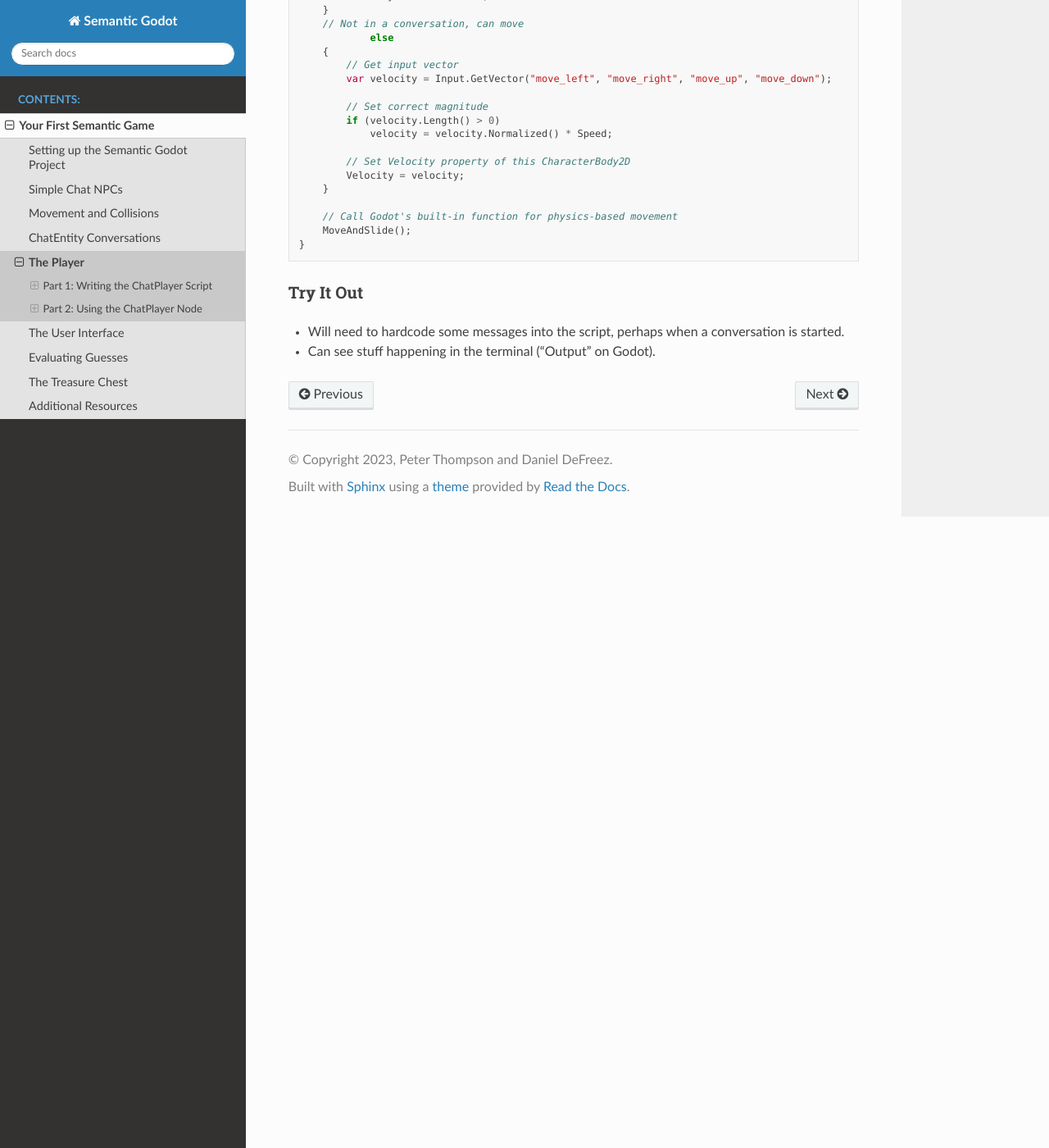
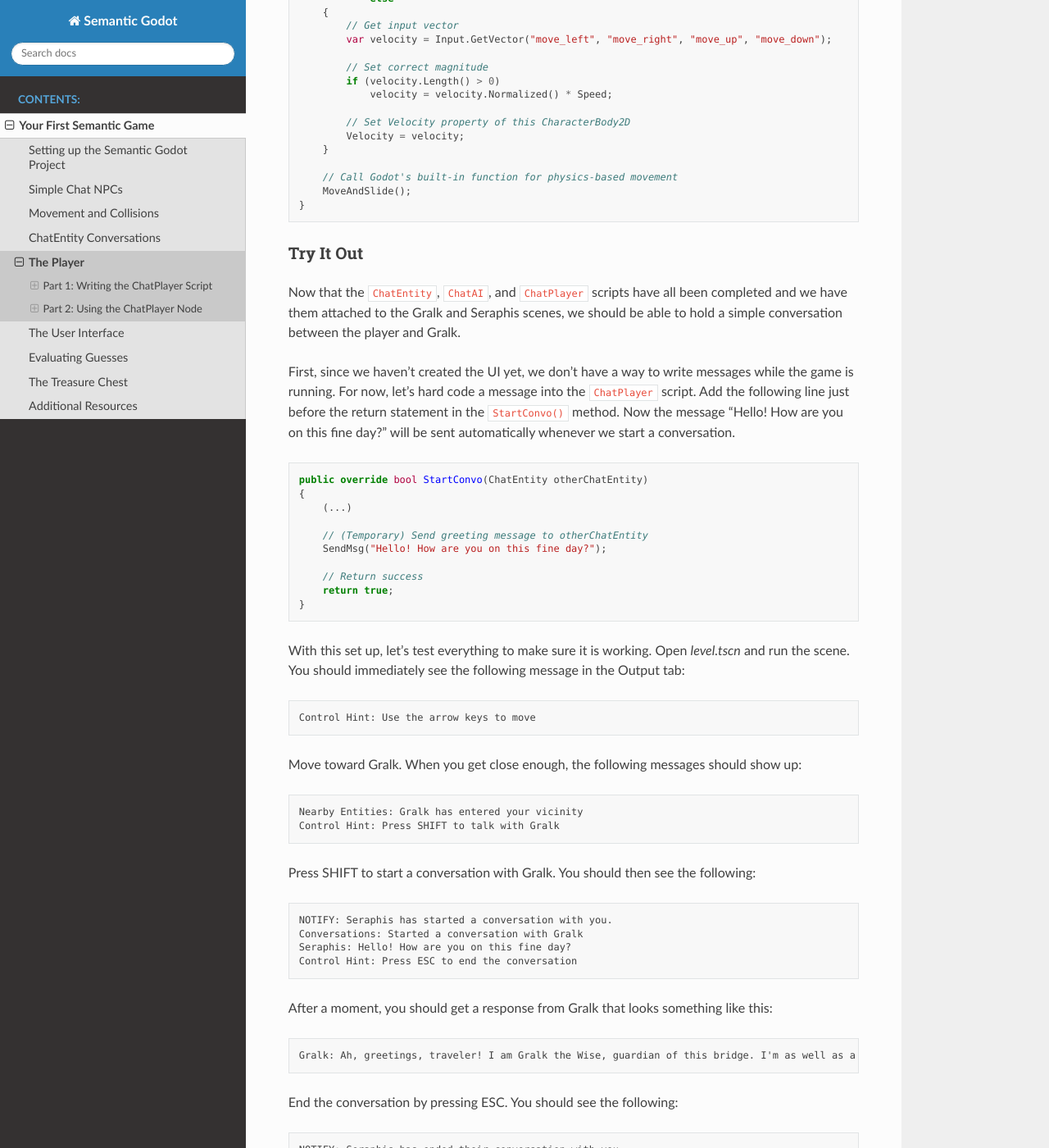
Before and after one commit to RaiderSoft/semantic-godot, a Sphinx documentation site: the page built from docs/first_semantic_game/05.the_player.rst, in a window 1280 px wide and 1400 px high, scrolled down 6963 px. Shown: the whole window at 82% size. Built offline with Sphinx 7.4.7 and the Read the Docs theme 2.0.0, drawn with Linux system fonts in a browser that asks for light colours; some of the changed text lies outside the part shown.

Commit message:
Fill out 'Try It Out' part of section 5

```diff
--- a/docs/first_semantic_game/05.the_player.rst
+++ b/docs/first_semantic_game/05.the_player.rst
@@ -97,14 +96,14 @@ indicating that.
         {
             ChatEntity nearestChatEntity = NearestChatEntity();
             if (nearestChatEntity != null)
-                newControlHint = "Press SHIFT to talk with " + nearestChatEntity.ChatName;
+                newControlHint = $"Press SHIFT to talk with {nearestChatEntity.ChatName}";
         }
         // If the control hint should be different, update it
         if (newControlHint != _controlHint)
         {
             _controlHint = newControlHint;
-            GD.Print("Control Hint: " + _controlHint);
             EmitSignal("ControlHintUpdated", _controlHint);
+            GD.Print($"Control Hint: {_controlHint}");
         }
     }
 
@@ -163,11 +162,11 @@ them and will emit the corresponding signal.
 
         // If otherChatEntity is a ChatAI, notify it of the start of the conversation
         if (otherChatEntity is ChatAI otherChatAI)
-            otherChatAI.Notify(ChatName + " has started a conversation with you.");
+            otherChatAI.Notify($"{ChatName} has started a conversation with you.");
 
         // Indicate that a conversation was started
-        GD.Print("Started a conversation with " + otherChatEntity.ChatName);
         EmitSignal(SignalName.ConvoStarted);
+        GD.Print($"Conversations: Started a conversation with {otherChatEntity.ChatName}");
 
         // Return success
         return true;
@@ -183,11 +182,11 @@ them and will emit the corresponding signal.
 
         // If otherChatEntity is a ChatAI, notify it of the end of the conversation
         if (otherChatEntity is ChatAI otherChatAI)
-            otherChatAI.Notify(ChatName + " has ended their conversation with you.");
+            otherChatAI.Notify($"{ChatName} has ended their conversation with you.");
 
         // Indicate that a conversation was ended
-        GD.Print("Ended a conversation with " + otherChatEntity.ChatName);
         EmitSignal(SignalName.ConvoEnded);
+        GD.Print($"Conversations: Ended a conversation with {otherChatEntity.ChatName}");
 
         // Return success
         return true;
@@ -240,7 +239,7 @@ vicinity. Besides calling these base methods, we'll also emit a signal that the
     {
         base.OnChatEntityEntered(enteringChatEntity);
         EmitSignal("ChatEntityAdded", enteringChatEntity);
-        GD.Print(enteringChatEntity + " has entered your vicinity");
+        GD.Print($"Nearby Entities: {enteringChatEntity.ChatName} has entered your vicinity");
     }
 
     // Called when another ChatEntity exits the collision area of this ChatEntity
@@ -248,7 +247,7 @@ vicinity. Besides calling these base methods, we'll also emit a signal that the
     {
         base.OnChatEntityExited(exitingChatEntity);
         EmitSignal("ChatEntityRemoved", exitingChatEntity);
-        GD.Print(exitingChatEntity + " has exited your vicinity");
+        GD.Print($"Nearby Entities: {exitingChatEntity.ChatName} has exited your vicinity");
     }
 
 Part 2: Using the ChatPlayer Node
@@ -362,5 +361,72 @@ normal. To achieve this behavior, change the ``_PhysicsProcess()`` method to the
 Try It Out
 ^^^^^^^^^^
 
-* Will need to hardcode some messages into the script, perhaps when a conversation is started.
-* Can see stuff happening in the terminal ("Output" on Godot).
+Now that the ``ChatEntity``, ``ChatAI``, and ``ChatPlayer`` scripts have all been completed and we
+have them attached to the Gralk and Seraphis scenes, we should be able to hold a simple
+conversation between the player and Gralk.
+
+First, since we haven't created the UI yet, we don't have a way to write messages while the game is
+running. For now, let's hard code a message into the ``ChatPlayer`` script. Add the following line
+just before the return statement in the ``StartConvo()`` method. Now the message "Hello! How are
+you on this fine day?" will be sent automatically whenever we start a conversation.
+
+.. code-block:: csharp
+
+    public override bool StartConvo(ChatEntity otherChatEntity)
+    {
+        (...)
+
+        // (Temporary) Send greeting message to otherChatEntity
+        SendMsg("Hello! How are you on this fine day?");
+
+        // Return success
+        return true;
+    }
+
+With this set up, let's test everything to make sure it is working. Open *level.tscn* and run the
+scene. You should immediately see the following message in the Output tab:
+
+.. code-block:: text
+
+    Control Hint: Use the arrow keys to move
+
+Move toward Gralk. When you get close enough, the following messages should show up:
+
+.. code-block:: text
+
+    Nearby Entities: Gralk has entered your vicinity
+    Control Hint: Press SHIFT to talk with Gralk
+
+Press SHIFT to start a conversation with Gralk. You should then see the following:
+
+.. code-block:: text
+
+    NOTIFY: Seraphis has started a conversation with you.
+    Conversations: Started a conversation with Gralk
+    Seraphis: Hello! How are you on this fine day?
+    Control Hint: Press ESC to end the conversation
+
+After a moment, you should get a response from Gralk that looks something like this:
+
+.. code-block:: text
+
+    Gralk: Ah, greetings, traveler! I am Gralk the Wise, guardian of this bridge. I'm as well as a troll can be, thank you. Now, before you cross, there's a small matter of a riddle to solve. Do you have a subject in mind, preferably related to the Forgotten Realms universe?
+
+End the conversation by pressing ESC. You should see the following:
+
+.. code-block:: text
+
+    NOTIFY: Seraphis has ended their conversation with you.
+    Conversations: Ended a conversation with Gralk
+    Control Hint: Press SHIFT to talk with Gralk
+
+Finally, move away from Gralk. Once you have gotten far enough away, the following messages should
+show up in the Output tab:
+
+.. code-block:: text
+
+    Nearby Entities: Gralk has exited your vicinity
+    Control Hint: Use the arrow keys to move
+
+Before moving on to the next section, it would be a good idea to delete the line that we added to
+the ``StartConvo()`` in the ``ChatPlayer`` script.
```
Also changed, not shown: other parts of docs/first_semantic_game/05.the_player.rst (+3 -4 lines).
